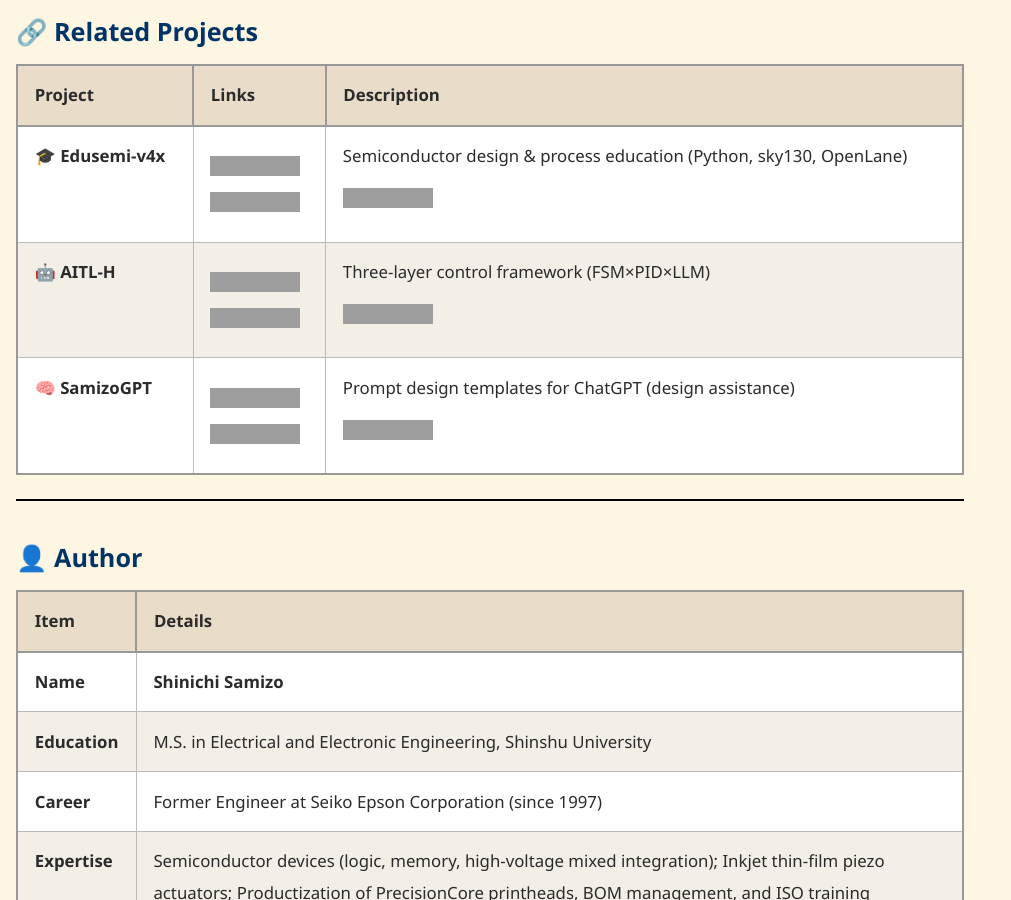
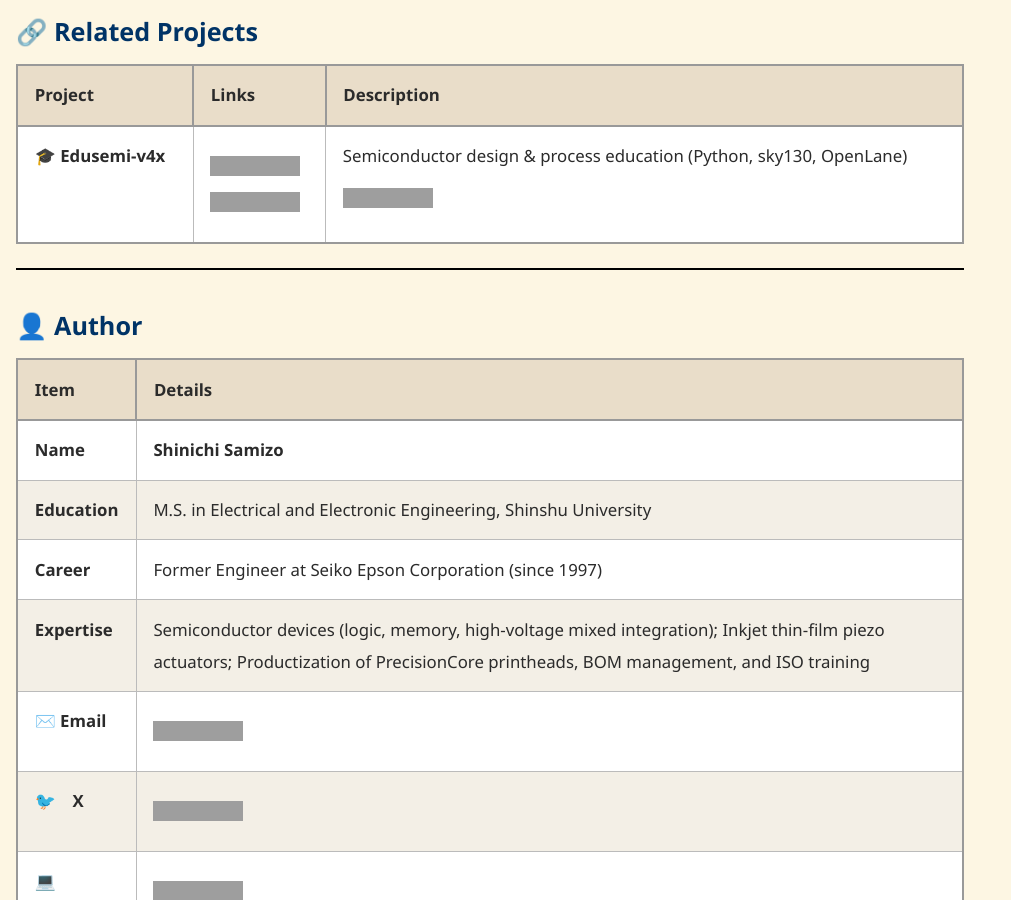
Before and after one commit to Samizo-AITL/EduController, a Jekyll site: the page built from en/index.md, in a window 1280 px wide and 900 px high, scrolled down 5516 px. Shown: the whole window, without its empty margins (0-1011 px from the left). Built offline with Jekyll 4.4.1, drawn with Linux system fonts in a browser that asks for light colours; grey boxes are pictures that could not be loaded.

Commit message:
Update index.md

```diff
--- a/en/index.md
+++ b/en/index.md
@@ -135,8 +135,6 @@ flowchart TB
 | Project | Links | Description |
 |---------|-------|-------------|
 | 🎓 **Edusemi-v4x** | [![🌐 View Site](https://img.shields.io/badge/View-Site-brightgreen?logo=github)](https://samizo-aitl.github.io/Edusemi-v4x/) [![💻 View Repo](https://img.shields.io/badge/View-Repo-blue?logo=github)](https://github.com/Samizo-AITL/Edusemi-v4x) | Semiconductor design & process education (Python, sky130, OpenLane)<br>[![Hybrid License](https://img.shields.io/badge/license-Hybrid-blueviolet)](#-license) |
-| 🤖 **AITL-H** | [![🌐 View Site](https://img.shields.io/badge/View-Site-brightgreen?logo=github)](https://samizo-aitl.github.io/AITL-H/) [![💻 View Repo](https://img.shields.io/badge/View-Repo-blue?logo=github)](https://github.com/Samizo-AITL/AITL-H) | Three-layer control framework (FSM×PID×LLM)<br>[![Hybrid License](https://img.shields.io/badge/license-Hybrid-blueviolet)](#-license) |
-| 🧠 **SamizoGPT** | [![🌐 View Site](https://img.shields.io/badge/View-Site-brightgreen?logo=github)](https://samizo-aitl.github.io/SamizoGPT/) [![💻 View Repo](https://img.shields.io/badge/View-Repo-blue?logo=github)](https://github.com/Samizo-AITL/SamizoGPT) | Prompt design templates for ChatGPT (design assistance)<br>[![Hybrid License](https://img.shields.io/badge/license-Hybrid-blueviolet)](#-license) |
 
 ---
 
```
